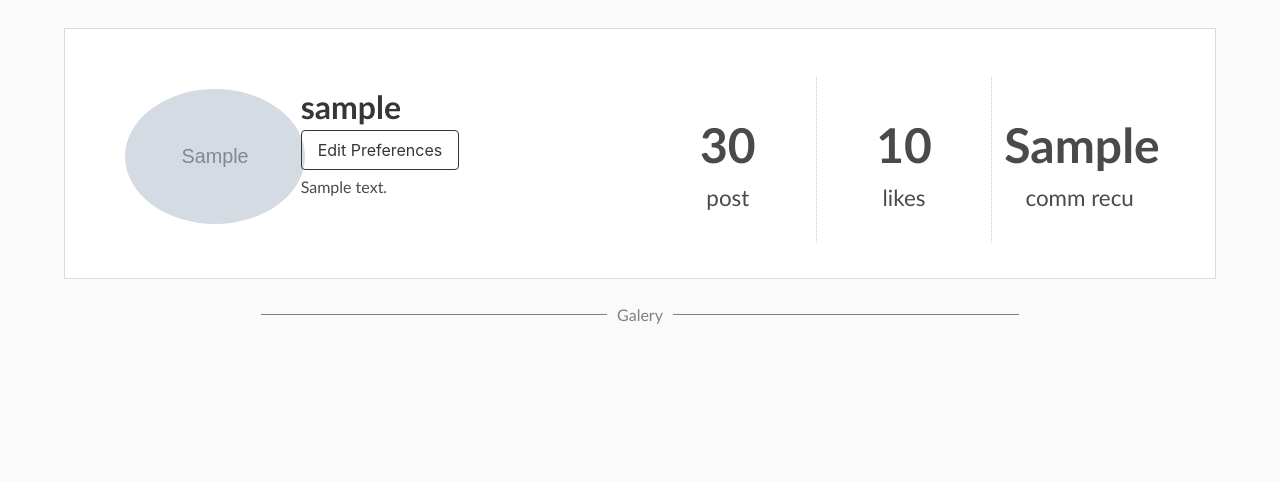
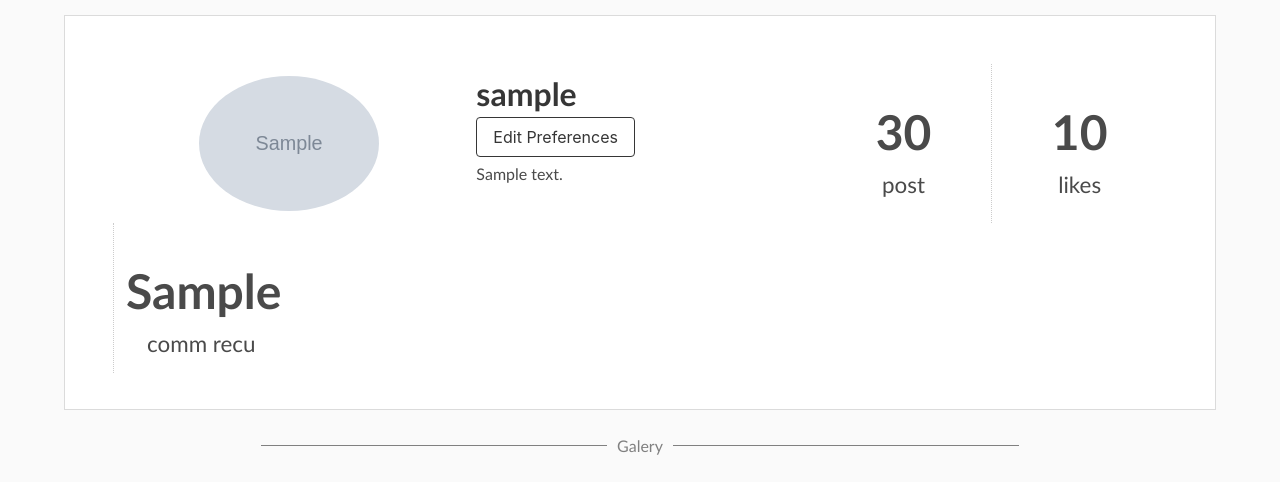
Before and after one commit to bduroule/Camagru, a PHP site: page /bedu/index.php?page=profile in a window 1280 px wide. Shown: the part 71-553 px from the top of the page. Run offline with PHP 8.4, Linux system fonts and the light colour scheme; the visitor is signed in with stand-in values (Sample User, id 1); tables that the repository leaves empty or names only in its code hold one stand-in row (values such as "Sample post"); grey boxes marked "Sample" are stand-in pictures; some libraries are stand-ins or nearby versions.

Commit message:
save to slopex orangant

```diff
--- a/create.php
+++ b/create.php
@@ -63,7 +63,7 @@
 		  <form action="index.php?page=create" method="post">
 	          <div class="field">
 	            <div class="control has-icons-right">
-	              <input id="login" onkeyup='javascript:isCharSet()' class="input" type="login" name="login" placeholder="Identifian" require>
+	              <input id="login" onkeyup='javascript:isCharSet()' class="input" type="login" name="login" placeholder="Identifian" value="<?= isset($_POST['login']) ? $_POST['login'] : "" ?>" require>
 	              <span class="icon is-small is-right">
 	                <i class="fa fa-user"></i>
 	              </span>
@@ -73,7 +73,7 @@
 
 	          <div class="field">
 	            <div class="control has-icons-right">
-	              <input class="input" onkeyup='javascript:passwdMetter()' id="email" type="email" name="email" placeholder="Entrer votre addresse mail" require>
+	              <input class="input" onkeyup='javascript:passwdMetter()' id="email" type="email" name="email" placeholder="Entrer votre addresse mail" value="<?= isset($_POST['email']) ? $_POST['email'] : "" ?>" require>
 	              <span class="icon is-small is-right">
 	                <i class="fa fa-envelope"></i>
 	              </span>
--- a/css/profile.css
+++ b/css/profile.css
@@ -58,3 +58,10 @@
     height:1px;
     margin: 0 10px;
 }
+
+img.displayed_i {
+
+    display: block;
+    margin-left: auto;
+    margin-right: auto
+}
--- a/javascript/profile.js
+++ b/javascript/profile.js
@@ -4,16 +4,17 @@ var btn = document.getElementById("myBtn");
 var span = document.getElementsByClassName("close")[0];
 
 btn.onclick = function() {
-  modal.style.display = "block";
+  modal.classList.add("is-active");
 }
 
 span.onclick = function() {
-  modal.style.display = "none";
+  console.log('test aaaaaah');
+  modal.classList.remove("is-active");
 }
 
 window.onclick = function(event) {
   if (event.target == modal) {
-    modal.style.display = "none";
+    modal.classList.remove("is-active");
   }
 }
 
--- a/like.php
+++ b/like.php
@@ -10,7 +10,7 @@
                           INNER JOIN gallery
                             ON likes.like_post = gallery.img_uid
                           INNER JOIN users
-                            ON  likes.like_user = users.user_uid
+                            ON  likes.like_user = gallery.img_user
                           WHERE likes.like_user = ?
                           ");
   $query->execute(array($_SESSION['user_uid']));
--- a/profile.php
+++ b/profile.php
@@ -3,19 +3,25 @@
 		header('location: '.$_SERVER['HTTP_REFERER'].'');
         die ();
 	}
+	if (!isset($_GET['uid'])) {
+		$req = $bdd->prepare('SELECT * FROM users WHERE user_uid = ? LIMIT 1');
+		$req->execute(array($_SESSION['user_uid']));
+	} else {
+		$req = $bdd->prepare('SELECT * FROM users WHERE user_uid = ? LIMIT 1');
+		$req->execute(array($_GET['uid']));
+	}
+	$result = $req->fetch(PDO::FETCH_ASSOC);
 ?>
-
 <div class="columns">
-	<div class="container profile">
+	<div class="container">
 		<div class="modal" id="myModal">
-			<br /><br /><br /><br /><br />
 	  <div class="modal-background"></div>
 	  <div class="modal-card">
 		<header class="modal-card-head">
 		  <p class="modal-card-title">Edit Preferences</p>
 		  <span id="close" class="delete close">&times;</span>
+		<form hidden action="index.php?page=change_info" method="post" enctype="multipart/form-data">
 		</header>
-		<form action="index.php?page=change_info" method="post" enctype="multipart/form-data">
 		<section class="modal-card-body">
 
 				<div class="columns is-vcentered">
@@ -36,22 +42,22 @@
 					</div>
 					<div class="column is-6">
 					<figure class="image is-128x128">
-						<img id="c-img" alt="your image" class="is-rounded" src="img/<?= $_SESSION['user_img']?>">
+						<img id="c-img" alt="your image" class="is-rounded displayed_i" src="img/<?= $_SESSION['user_img']?>">
 					</figure>
 					</div>
 				</div>
 
 				<label class="label">changer login</label>
 				<p class="control">
-					<input class="input" placeholder="Text input" name="login" type="text"></input>
+					<input class="input" placeholder="Text input" name="login" type="text" value="<?= $result['user_name']; ?>"></input>
 				</p>
 				<label class="label">changer email</label>
 				<p class="control has-icon has-icon-right">
-					<input class="input" placeholder="Text input" name="email" type="email"></input>
+					<input class="input" placeholder="Text input" name="email" type="email" value="<?= $result['user_email']; ?>"></input>
 				</p>
 				<label class="label">Description</label>
 				<p class="control">
-					<textarea class="textarea" name="description" placeholder="Describe Yourself!"></textarea>
+					<textarea class="textarea" name="description" placeholder="Describe Yourself!"><?= $result['u_describ']; ?></textarea>
 				</p>
 				<label class="label">changer mot de passe</label>
 				<p class="control">
@@ -68,6 +74,8 @@
     	  <button class="button modal-cancel"  type="submit" name="submit" value="cancel">Cancel</button>
     	</footer>
 			</form>
+		</div>
+		</div>
 		<!-- DEBUT PROFILE -->
 <?php
 	if (!isset($_GET['uid'])) {
@@ -79,13 +87,11 @@
 	}
 	$result = $req->fetch(PDO::FETCH_ASSOC);
 ?>
-	</div>
-  </div>
 	<div class="section profile-heading prof">
 	  <div class="columns is-mobile is-multiline">
-		<div class="column is-2">
+		<div class="column is-10-mobile is-2-tablet-only" style="margin-left: auto;  margin-right: auto;">
 		  <span class="header-icon user-profile-image">
-			<img src="img/<?=$result['user_img']?>" style="border-radius: 50%;"/>
+			<img src="img/<?=$result['user_img']?>" class="displayed_i" style="border-radius: 50%;"/>
 		  </span>
 		</div>
 		<div class="column is-4-tablet is-10-mobile name">
```
Also changed, not shown: connect.php (+4 -4 lines), img/24e9e523717a720869fe9727cf1e935f.png (added), img/7e68112fda247bc26a121b3e09974e6c.png (renamed from img/6a723d0d4743b4e8e1f14b2975d23749.png), img/8054ba1497326c68030b3a0db404d9ac.png (deleted), img/9eea2d3255f3055b396cda36595ab057.png (added), img/ba49e2144ab209f92f8cc37f82d46b1a.png (added). Lines whose indentation alone changed are shown as unchanged.
